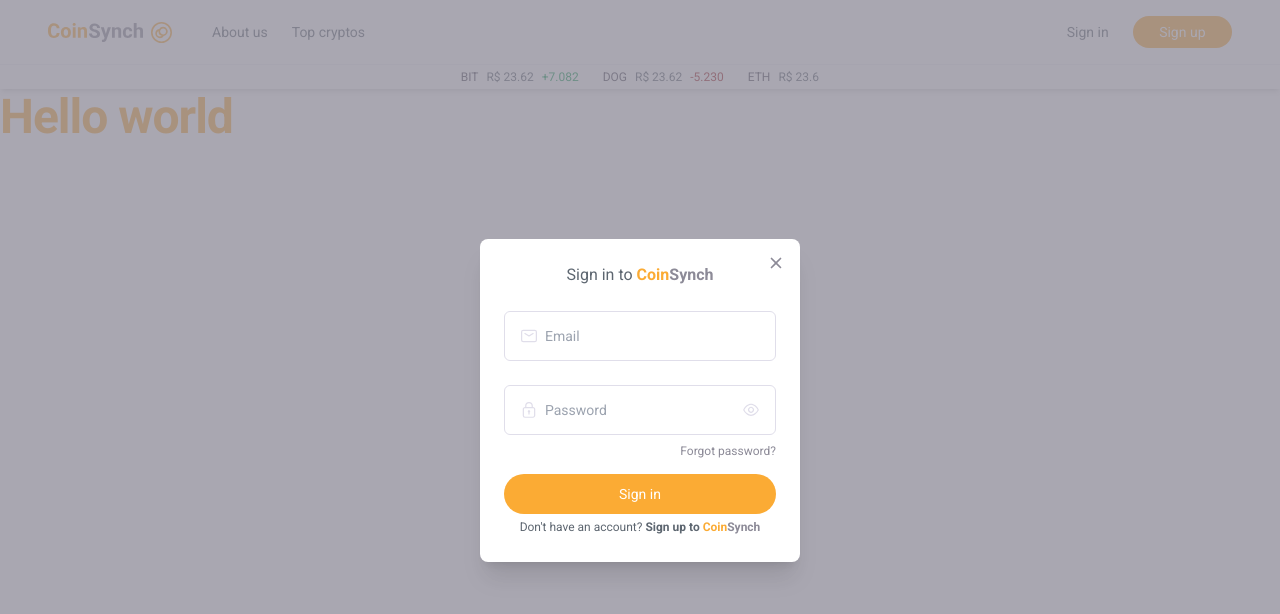
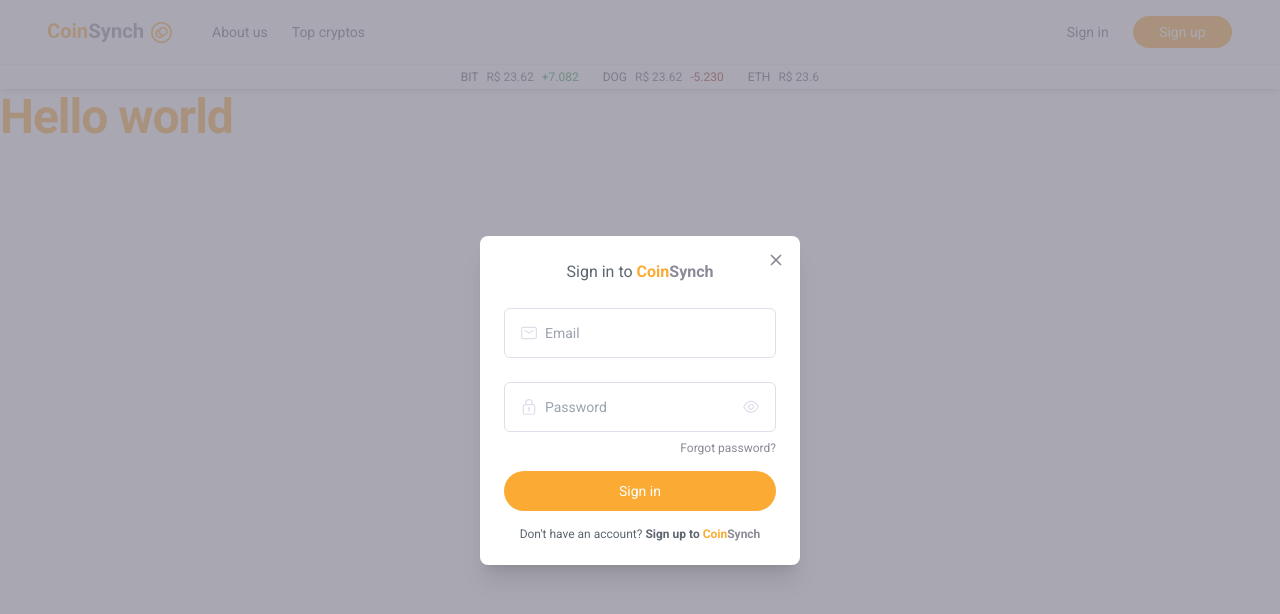
Before and after one commit to henriquecbuss/edusynch-frontend-challenge, a Next.js app: page / in a window 1280 px wide. Both pictures are taken after a click on the button "Sign in". Shown: the top 614 px of the page. Built offline with nearby package versions, Linux system fonts and the light colour scheme.

Commit message:
Fix spacing in bottom text in sign in/up modals

```diff
--- a/src/components/SignInModal.tsx
+++ b/src/components/SignInModal.tsx
@@ -33,7 +33,7 @@ const SignInModal = ({ ...modalProps }: Props) => {
         </Button>
       </form>
 
-      <span className="text-small-label mt-4">
+      <div className="text-small-label mt-4">
         <span className="hidden md:inline">Don{"'"}t have an account? </span>
         <button
           onClick={() => {
@@ -43,7 +43,7 @@ const SignInModal = ({ ...modalProps }: Props) => {
         >
           Sign up to <BrandName />
         </button>
-      </span>
+      </div>
     </Modal.Root>
   )
 }
--- a/src/components/SignUpModal.tsx
+++ b/src/components/SignUpModal.tsx
@@ -31,7 +31,7 @@ const SignInModal = ({ ...modalProps }: Props) => {
         </Button>
       </form>
 
-      <span className="text-small-label mt-6">
+      <div className="text-small-label mt-6">
         <span className="hidden md:inline">Already have an account? </span>
         <button
           onClick={() => {
@@ -41,7 +41,7 @@ const SignInModal = ({ ...modalProps }: Props) => {
         >
           Sign in to <BrandName />
         </button>
-      </span>
+      </div>
     </Modal.Root>
   )
 }
```
